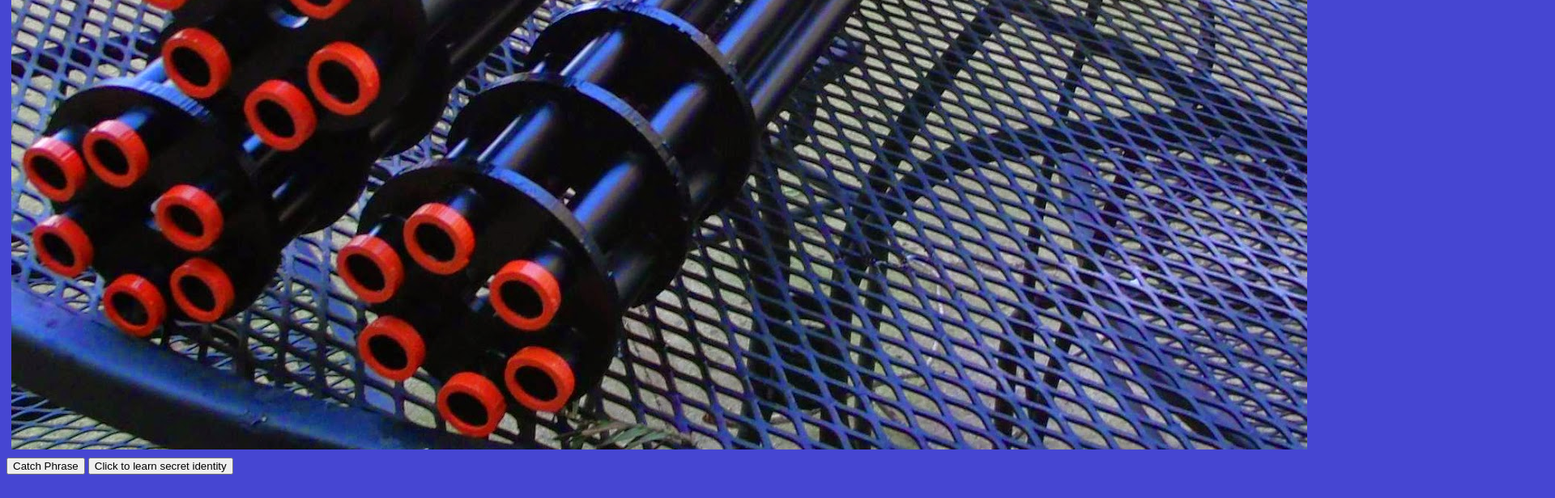
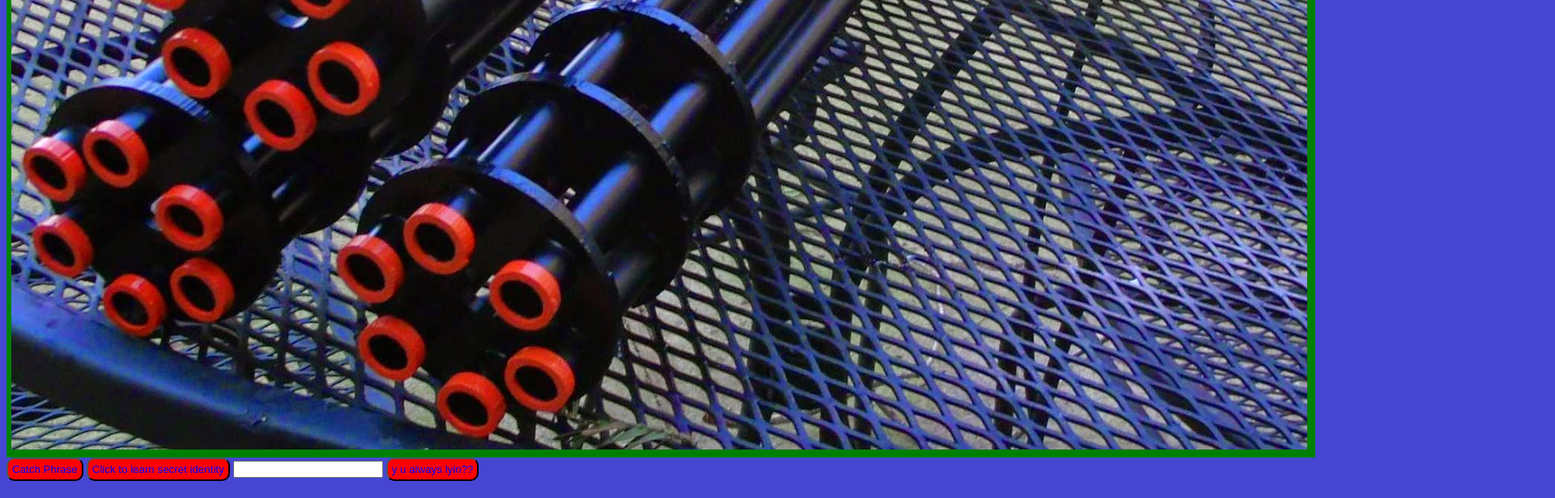
Before and after one commit to gasongkiel/megaman, a plain HTML site: page index.html in a window 1280 px wide. Shown: the part 1377-1993 px from the top of the page at 81% size, 1920 px wide, since content can reach past the window. Before the commit the page ends 1972 px from the top, so only its background shows below. Drawn offline with Linux system fonts and the light colour scheme.

Commit message:
y u always lyin?

```diff
--- a/index.html
+++ b/index.html
@@ -5,12 +5,27 @@
     <title>Title</title>
     <link rel="stylesheet" href="superhero.css">
     <script type="text/javascript" src="superhero.js"></script>
+	<style>
+		button {
+			border-radius: 10px;
+			padding: 5px;
+			color: blue;
+			background-color: red;
+		}
+		.cthulhu{
+			background-color: green;
+
+		}
+		#tableCthulhu{
+			background-color: blue;
+		}
+	</style>
 </head>
 <body style="background-color:#4646d2;">
 <img src="CityBanner.png" style="width:100%;"/>
 <div align="center">
-    <h1>cthulhu</h1>
-    <table>
+    <h1 class="cthulhu">cthulhu</h1>
+    <table class="cthulhu" >
         <tr>
             <td valign="top">
                 <h3>Super Powers:</h3>
@@ -27,7 +42,7 @@
                 <table>
                     <tr>
                         <td><img src="tripled minigun9456.jpg"/></td>
-                        <td><img src="hiiiiiiiighNoon.png"/></td>
+
                     </tr>
                 </table>
 
@@ -39,5 +54,46 @@
 </div>
 <button type="button" onclick="alert('Catch Phrase Text!!!')">Catch Phrase</button>
 <button type="button" onclick="showSecretIdentity()">Click to learn secret identity</button>
+
+				<input id="cInput" type="text"/>
+<button onclick="printVal()">y u always lyin??</button>
+<h1 id="cOutput"></h1>
+<script>
+
+console.log("hello");
+
+var inp = document.getElementById('cInput');
+var out = document.getElementById('cOutput');
+
+function add ( num, num2){
+	return num + num2
+}
+var y = 10 - 2;
+var x = add(1,y);
+
+console.log(x);
+// function nameOfFunction( value, othervalue )
+function  printVal(){
+	var input = inp.value;
+	console.log(out.textContent)
+	switch(input){
+		  case 'y u always lyin?':
+	out.textContent = 'mmmmm omg stop f---n lyin!';
+    break;
+  case 'u lyin so much':
+  out.textContent = 'i wonder if he know i know he lyin right now';
+    break;
+  case 'omg stop lyin boi':
+    out.textContent = 'bruh i aint lyin 2 u';
+    break;
+  default:
+    out.textContent = 'boi ur lyin suc';
+    break;
+	}
+}
+
+
+
+</script>
 </body>
 </html>
```
